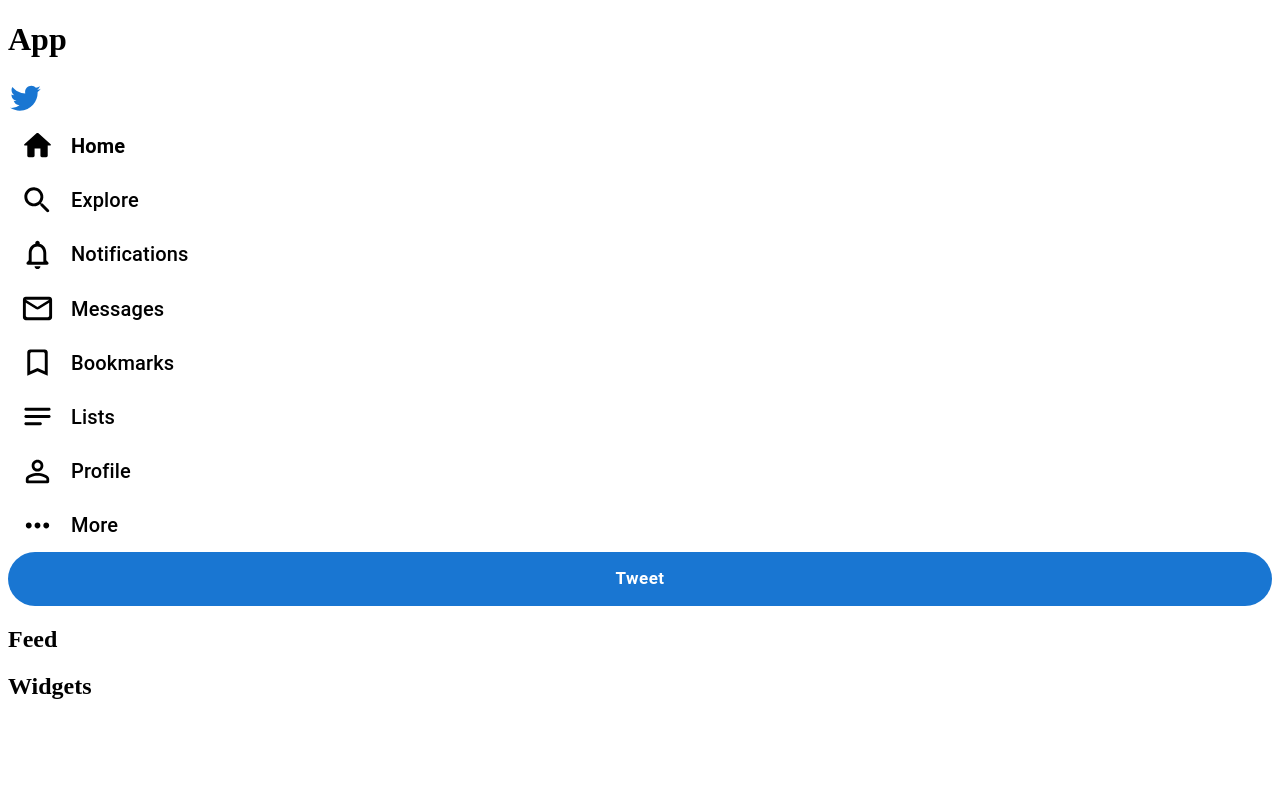
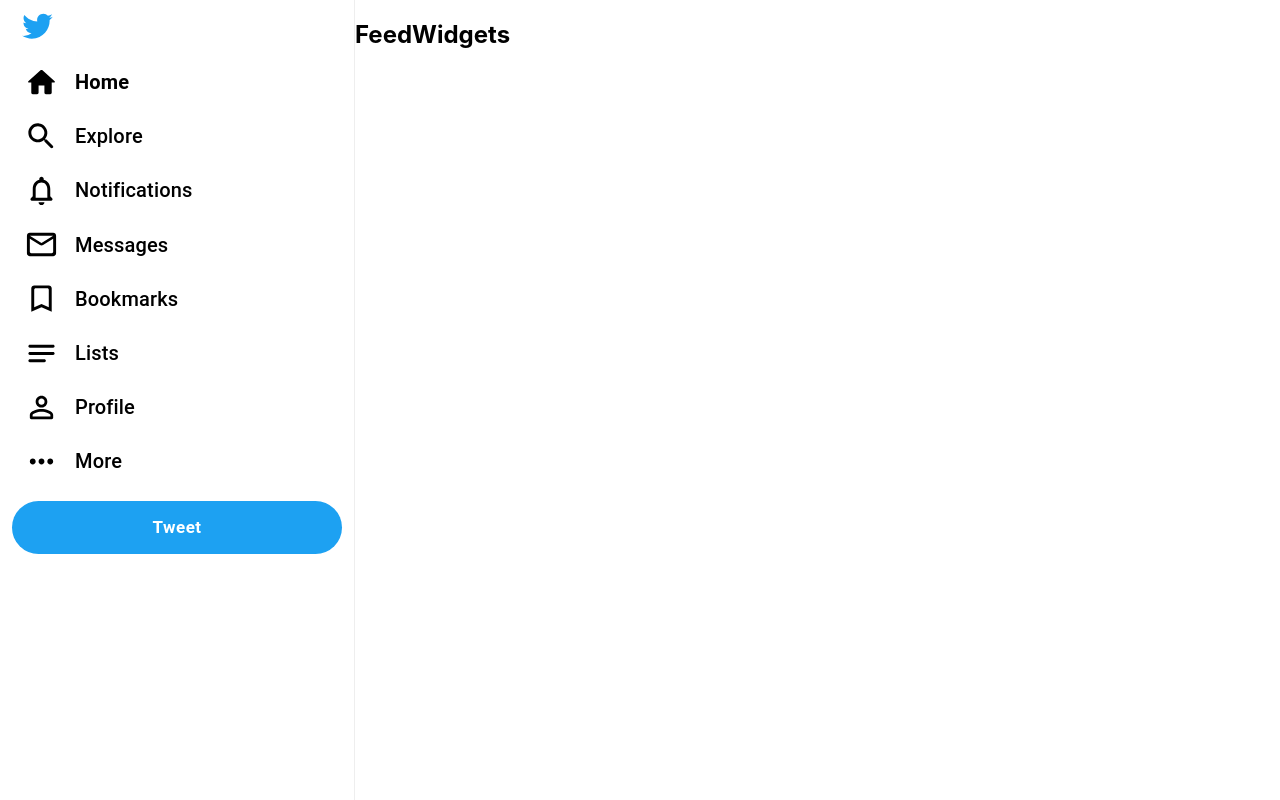
Before and after one commit to ohyland/twitter-clone, a React (Create React App) app: page / in a window 1280 px wide. Built offline with nearby package versions, Linux system fonts and the light colour scheme.

Commit message:
Create theme ovveride for button

```diff
--- a/src/App.tsx
+++ b/src/App.tsx
@@ -1,15 +1,50 @@
 import Sidebar from "./components/Sidebar";
 import Feed from "./components/Feed";
 import Widgets from "./components/Widgets";
+import { makeStyles } from "@mui/styles";
+import { createTheme, ThemeProvider } from "@mui/material/styles";
+
+export let theme = createTheme({
+	palette: {
+		primary: {
+			main: "#1DA1F2",
+			light: "#e1f3ff",
+			dark: "#0f91e1",
+		},
+	},
+});
+
+theme = createTheme(theme, {
+	components: {
+		MuiButton: {
+			styleOverrides: {
+				root: {
+					backgroundColor: theme.palette.primary.main,
+					color: theme.palette.common.white,
+				},
+			},
+		},
+	},
+});
+
+const useStyles = makeStyles({
+	app: {
+		alignItems: "stretch",
+		display: "flex",
+		height: "100vh",
+	},
+});
 
 function App() {
+	const classes = useStyles();
 	return (
-		<div className="App">
-			<h1>App</h1>
-			<Sidebar />
-			<Feed />
-			<Widgets />
-		</div>
+		<ThemeProvider theme={theme}>
+			<div className={classes.app}>
+				<Sidebar />
+				<Feed />
+				<Widgets />
+			</div>
+		</ThemeProvider>
 	);
 }
 
--- a/src/components/Feed.js
+++ b/src/components/Feed.js
@@ -1,8 +1,8 @@
 const Feed = () => {
 	return (
-		<>
+		<div className="feed">
 			<h2>Feed</h2>
-		</>
+		</div>
 	);
 };
 
--- a/src/components/Sidebar.js
+++ b/src/components/Sidebar.js
@@ -3,26 +3,39 @@
 import { createTheme } from "@mui/material/styles";
 import { Button } from "@mui/material";
 import {
+	BookmarkBorderRounded,
+	HomeRounded,
+	MailOutlineRounded,
+	MoreHorizSharp,
+	NotesRounded,
+	NotificationsNoneRounded,
+	PersonOutlineRounded,
+	SearchRounded,
 	Twitter,
-	HomeRounded,
-	SearchRounded,
-	NotificationsNoneRounded,
-	MailOutlineRounded,
-	BookmarkBorderRounded,
-	NotesRounded,
-	PersonOutlineRounded,
-	MoreHorizSharp,
 } from "@mui/icons-material/";
 
 const theme = createTheme();
 
 const useStyles = makeStyles({
-	nav: {
+	sidebar: {
+		borderRight: `1px solid ${theme.palette.grey[200]}`,
+		flex: "0.3",
+		padding: theme.spacing(0, 1.5),
+		"& .twitterIcon": {
+			padding: theme.spacing(1),
+			cursor: "pointer",
+			"&:hover": {
+				backgroundColor: "#e1f3ff",
+				borderRadius: theme.shape.borderRadius * 50,
+				transition: "200ms ease-out",
+			},
+		},
 		"& .MuiButton-root": {
-			backgroundColor: theme.palette.primary.main,
 			borderRadius: theme.shape.borderRadius * 50,
 			fontSize: "17px",
 			fontWeight: "bolder",
+			marginTop: theme.spacing(1.5),
+			minWidth: "250px",
 			padding: theme.spacing(1.5),
 			textTransform: "none",
 		},
@@ -33,8 +46,8 @@
 	const classes = useStyles();
 	const iconSize = "large";
 	return (
-		<nav className={classes.nav}>
-			<Twitter fontSize={iconSize} color="primary" />
+		<nav className={classes.sidebar}>
+			<Twitter className="twitterIcon" fontSize={iconSize} color="primary" />
 
 			<SidebarOptions
 				active={true}
@@ -71,11 +84,11 @@
 			/>
 
 			<Button
-				onClick={() => console.log("Tweet!")}
 				disableElevation
 				fullWidth
+				onClick={() => console.log("Tweet!")}
+				size="large"
 				variant="contained"
-				size="large"
 			>
 				Tweet
 			</Button>
--- a/src/components/Widgets.js
+++ b/src/components/Widgets.js
@@ -1,8 +1,8 @@
 const Widgets = () => {
 	return (
-		<>
+		<div className="widgets">
 			<h2>Widgets</h2>
-		</>
+		</div>
 	);
 };
 
--- a/src/theme.js
+++ /dev/null
@@ -1,7 +0,0 @@
-export const themeOptions = {
-	palette: {
-		primary: {
-			main: "#1DA1F2",
-		},
-	},
-};
```
Also changed, not shown: src/index.css (+0 -9 lines).
